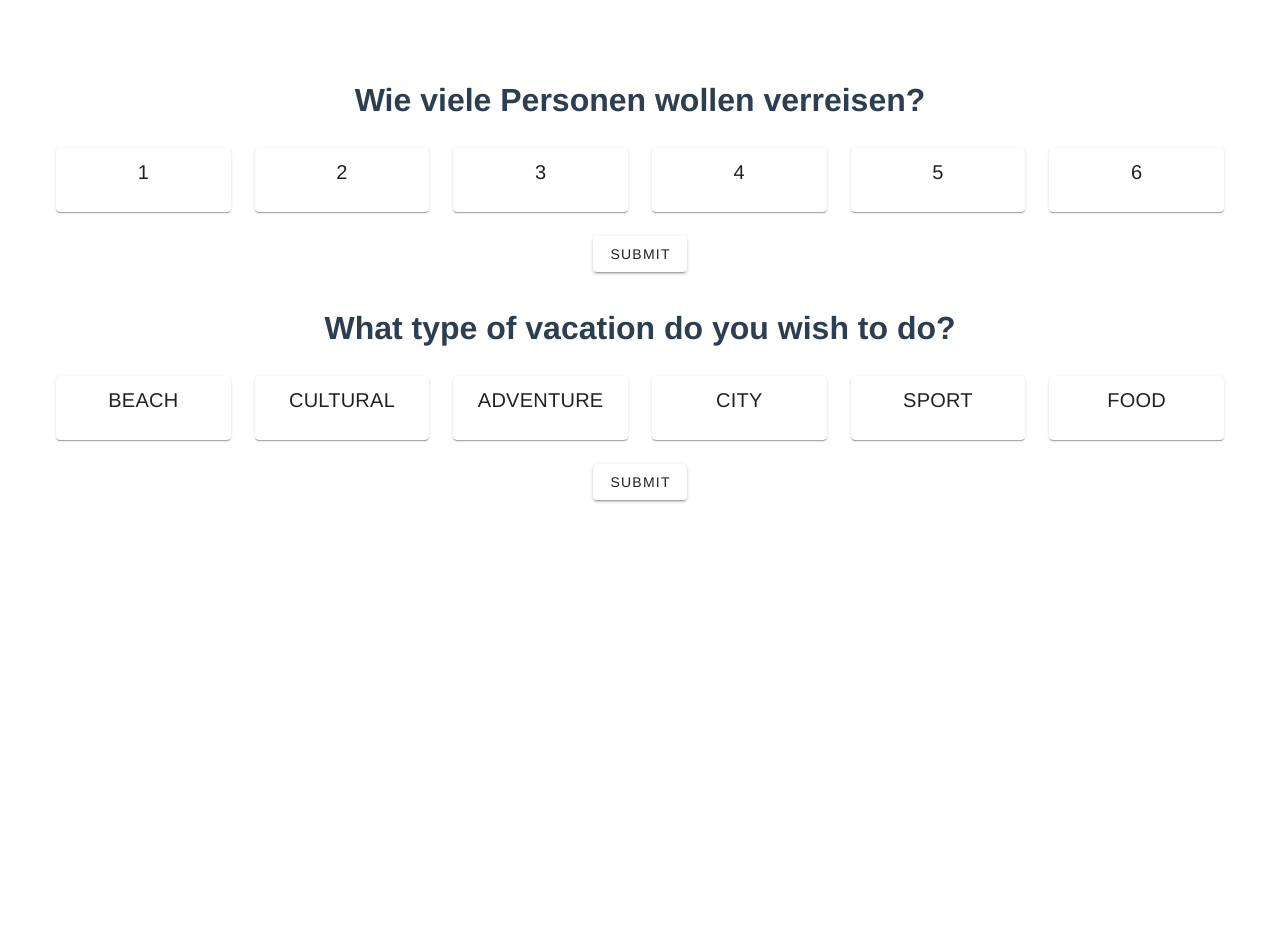
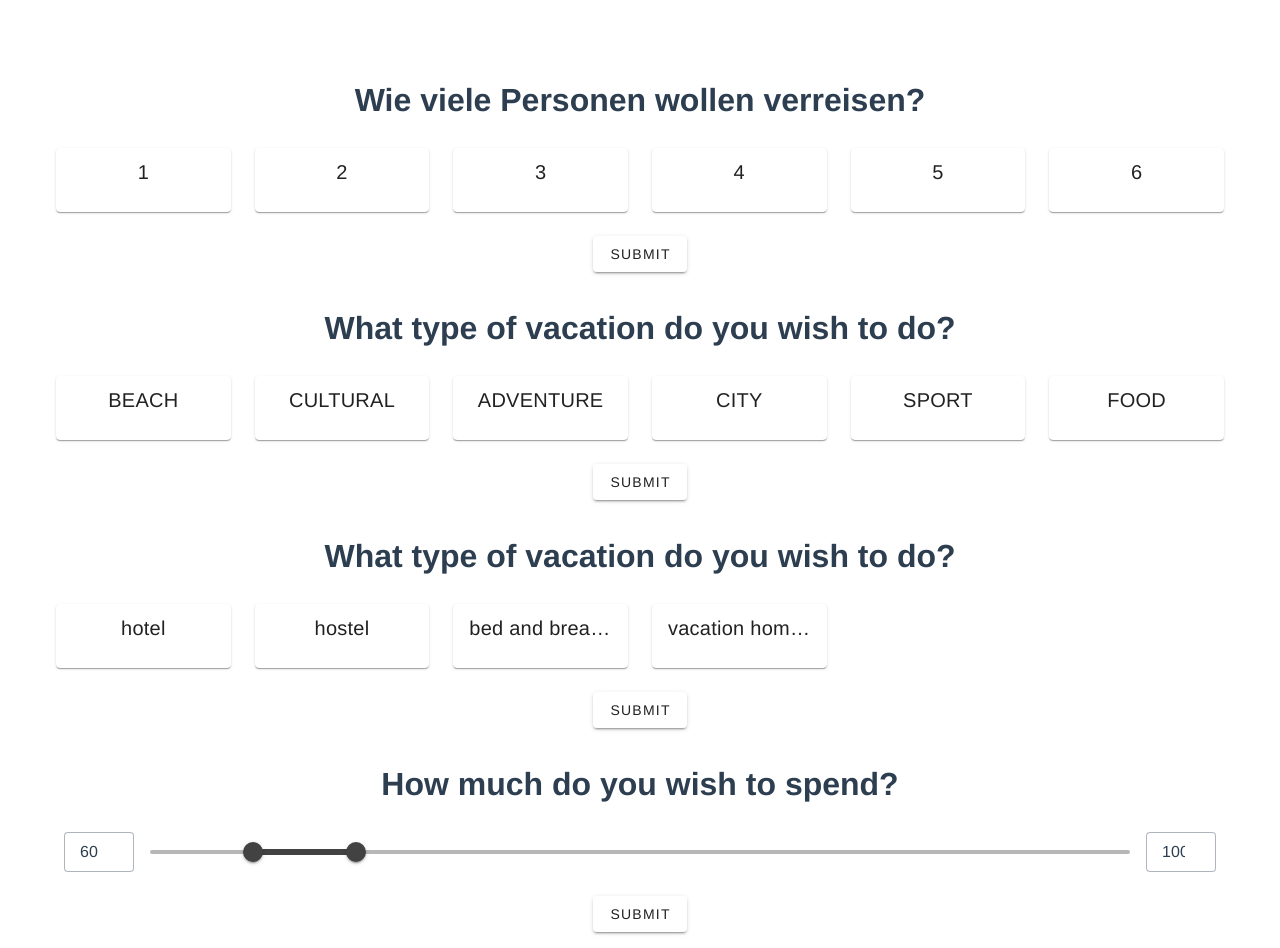
Before and after one commit to bollowatsch/come-fly-with-me, a Vue app in the folder client/: page / in a window 1280 px wide. Before the commit the page ends 800 px from the top, so only its background shows below. Built offline with nearby package versions, Linux system fonts and the light colour scheme.

Commit message:
add Price query to questionnaire

```diff
--- a/client/src/App.vue
+++ b/client/src/App.vue
@@ -2,17 +2,23 @@
   <!--   <HelloWorld msg="Welcome to Your Vue.js App"/> -->
   <PersonCount/>
   <VacationType/>
+  <AccommodationType/>
+  <PriceQuery/>
 </template>
 <script>
 //import HelloWorld from './components/HelloWorld.vue'
 import PersonCount from "./components/PersonCount.vue"
 import VacationType from './components/VacationType.vue'
+import AccommodationType from "@/components/AccommodationType.vue";
+import PriceQuery from "@/components/PriceQuery.vue";
 export default {
-  name: 'App',
+  name: "App",
   components: {
     //HelloWorld,
     PersonCount,
-    VacationType
+    VacationType,
+    AccommodationType,
+    PriceQuery
   }
 }
 </script>
--- /dev/null
+++ b/client/src/components/PriceQuery.vue
@@ -0,0 +1,66 @@
+<template>
+  <v-container>
+    <v-row>
+      <v-col :cols="12">
+        <h1>How much do you wish to spend?</h1>
+      </v-col>
+    </v-row>
+    <v-row>
+      <v-col :cols="12">
+        <v-range-slider
+            v-model="priceRange"
+            :max="400"
+            :min="20"
+            :step="5"
+            class="align-center"
+            hide-details
+        >
+          <template v-slot:prepend>
+            <v-text-field
+                v-model="priceRange[0]"
+                density="compact"
+                style="width: 70px"
+                type="number"
+                variant="outlined"
+                hide-details
+                single-line
+            />
+          </template>
+          <template v-slot:append>
+            <v-text-field
+                v-model="priceRange[1]"
+                density="compact"
+                style="width: 70px"
+                type="number"
+                variant="outlined"
+                hide-details
+                single-line
+            />
+          </template>
+        </v-range-slider>
+      </v-col>
+    </v-row>
+    <v-row>
+      <v-col :cols="12">
+        <v-btn @click="submitForm()">Submit</v-btn>
+      </v-col>
+    </v-row>
+  </v-container>
+</template>
+<script>
+export default {
+  data() {
+    return {
+      priceRange: [60, 100]
+    }
+  }, methods: {
+    submitForm() {
+      console.log("Price Range: " + this.priceRange[0] + " - " + this.priceRange[1]);
+    }
+  }
+}
+</script>
+
+<style scoped>
+
+</style>
```
